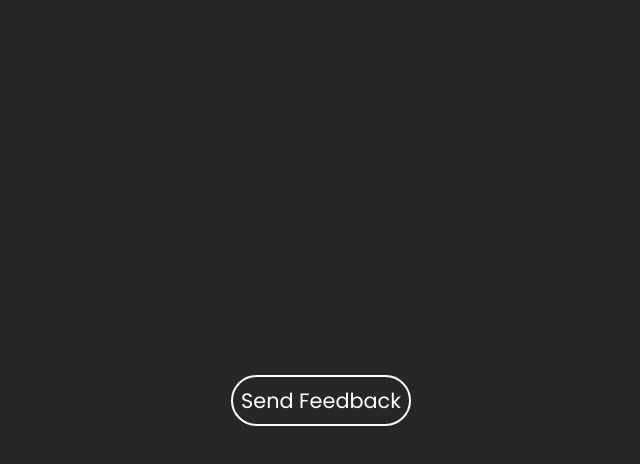
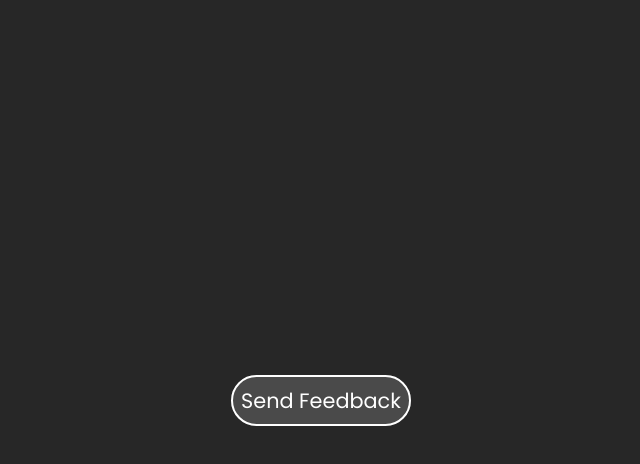
Before and after one commit to lllKoMaHDoRlll/web-8, a plain HTML site: page index.html in a window 1280 px wide. In both pictures the pointer is over the button "Send Feedback". Shown: the whole page, without its empty margins (319-959 px from the left). Drawn offline with nearby package versions, Linux system fonts and the light colour scheme.

Commit message:
add animation on send feedback button

```diff
--- a/style.css
+++ b/style.css
@@ -34,6 +34,11 @@ body {
     padding: 8px;
     color: #FFF;
     font-size: 1.3rem;
+    transition: .2s;
+}
+
+#feedback-button:hover {
+    backdrop-filter: invert(0.2);
 }
 
 
```
